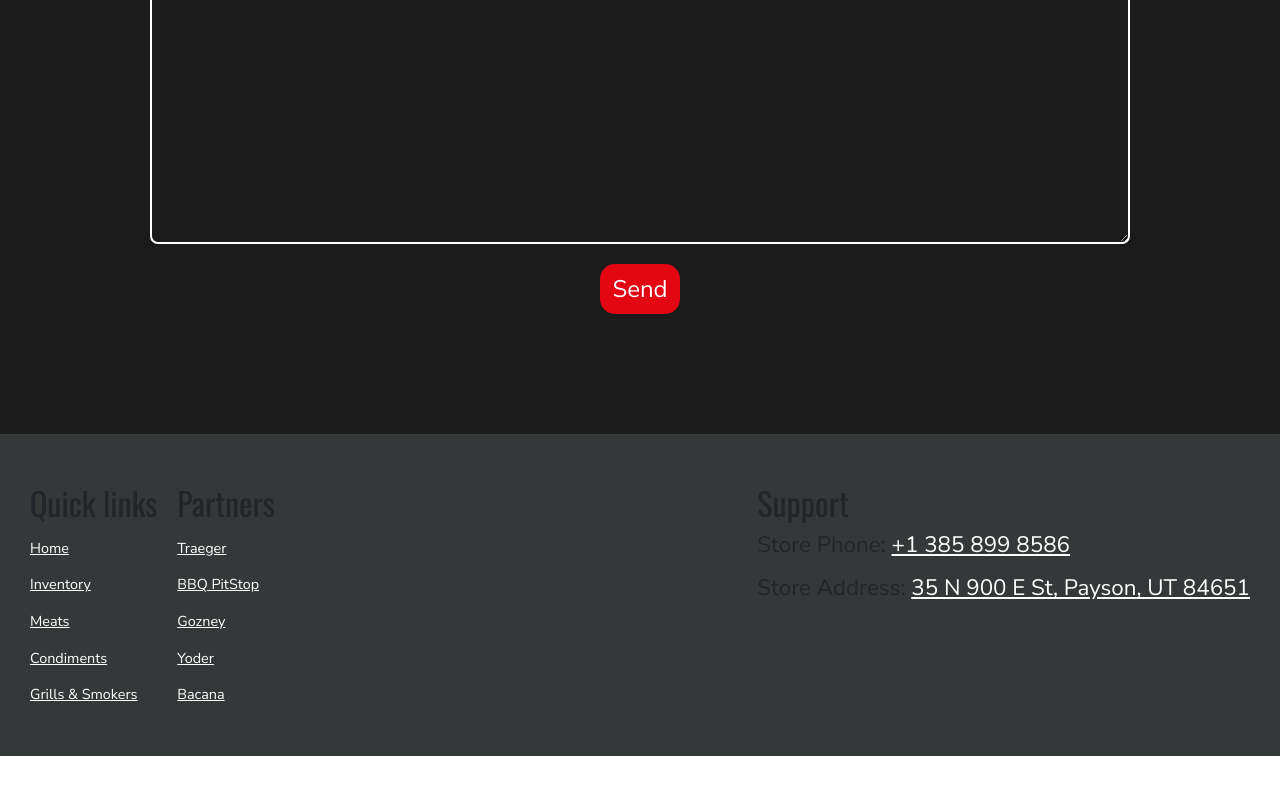
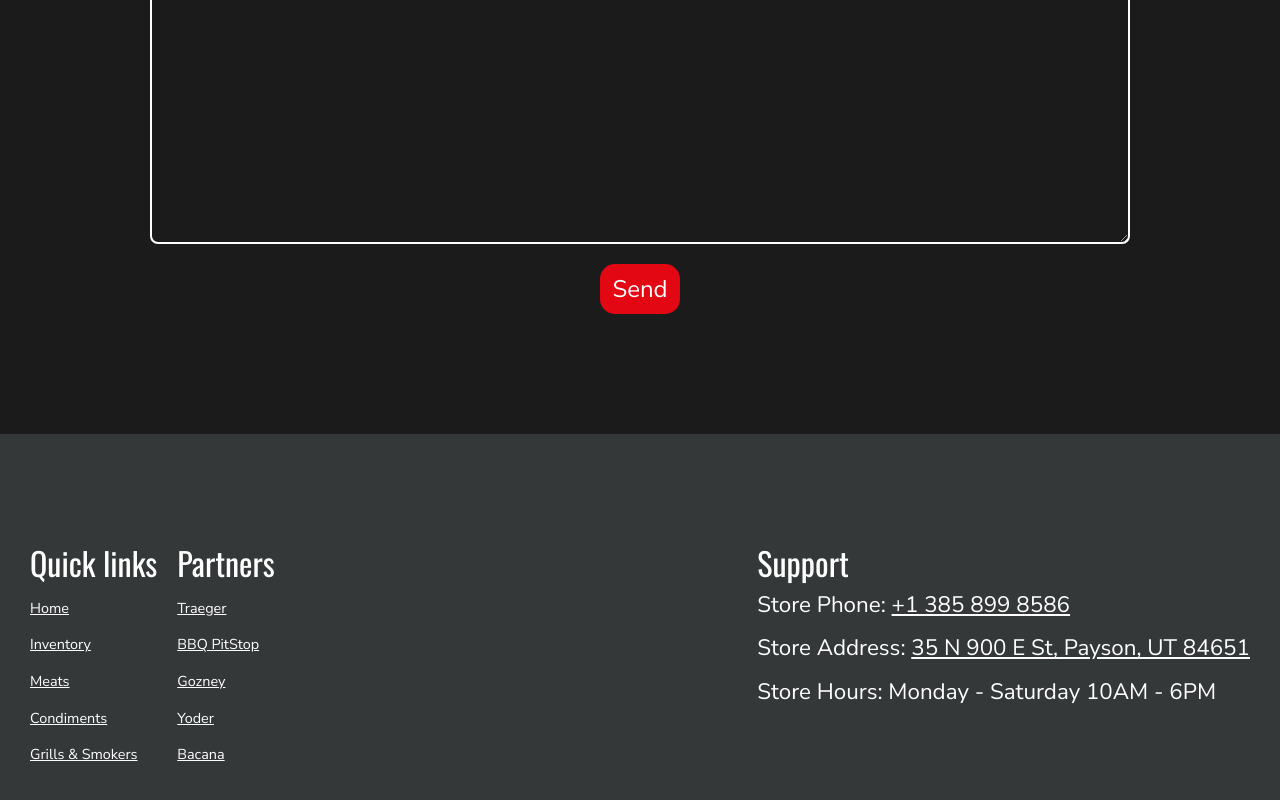
Before and after one commit to Thomas-Cottis-21/western_hills_meats, a React (Vite) app: page / in a window 1280 px wide. Shown: the part 5349-6149 px from the top of the page. Before the commit the page ends 6105 px from the top, so only its background shows below. Built offline with nearby package versions, Linux system fonts and the light colour scheme; no server answers.

Commit message:
added footer padding + store hours, next is form

```diff
--- a/src/assets/style/_footer.scss
+++ b/src/assets/style/_footer.scss
@@ -1,6 +1,6 @@
 #footer {
     background-color: $accent;
-    padding: 20px 0px;
+    padding: 80px 0px;
 
     .footerContainer {
         display: flex;
--- a/src/components/Footer.comp.jsx
+++ b/src/components/Footer.comp.jsx
@@ -6,7 +6,7 @@ const Footer = () => {
 				<div className="footerContainer">
 					<div className="footerLinksContainer">
 						<div className="footerLinks">
-							<h2>Quick links</h2>
+							<h2 className="light">Quick links</h2>
 							<Link to={"/"}>Home</Link>
                             <Link to={"/inventory"}>Inventory</Link>
                             <Link to={"/inventory/meats"}>Meats</Link>
@@ -14,7 +14,7 @@ const Footer = () => {
                             <Link to={"/inventory/smokers"}>Grills & Smokers</Link>
 						</div>
 						<div className="footerLinks">
-							<h2>Partners</h2>
+							<h2 className="light">Partners</h2>
 							<a
 								href="https://www.traeger.com/"
 								target="_blank"
@@ -48,11 +48,11 @@ const Footer = () => {
 						</div>
 					</div>
 					<div className="footerSupportContainer">
-						<h2>Support</h2>
-						<p className="subtitle">
+						<h2 className="light">Support</h2>
+						<p className="subtitle light">
 							Store Phone: <a href="tel:+13858998586">+1 385 899 8586</a>
 						</p>
-						<p className="subtitle">
+						<p className="subtitle light">
 							Store Address:{" "}
 							<a
 								href="https://www.google.com/maps/place/Western+Hills+Meats%2FBBQ+Pit+Stop/@40.0438898,-111.720504,17z/data=!3m1!4b1!4m6!3m5!1s0x874da565e0b89d15:0x8a9eeae05a44346f!8m2!3d40.0438898!4d-111.7179291!16s%2Fg%2F11ss5b_t99?entry=ttu"
@@ -61,6 +61,9 @@ const Footer = () => {
 								35 N 900 E St, Payson, UT 84651
 							</a>
 						</p>
+						<p className="subtitle light">
+							Store Hours: Monday - Saturday 10AM - 6PM
+						</p>
 					</div>
 				</div>
 			</footer>
```
